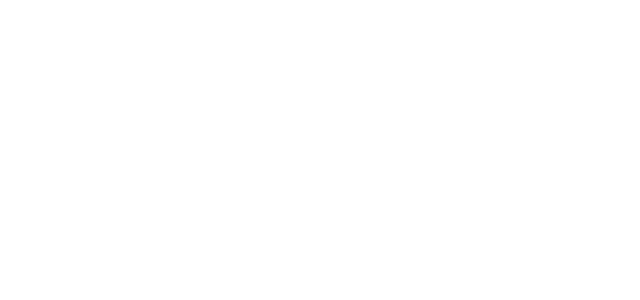
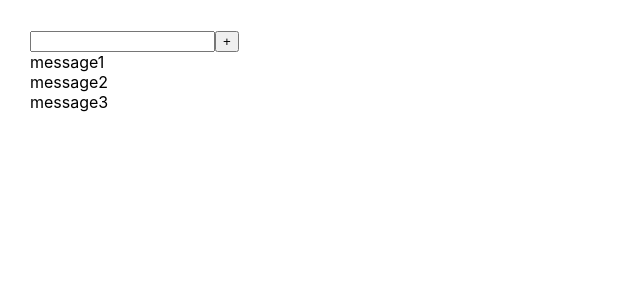
Before and after one commit to Nikolay-Gruzd/MicroTasks, a React (Vite) app: page / in a window 1280 px wide. Shown: the top 300 px of the page, without its empty margins (0-640 px from the left). Built offline with nearby package versions, Linux system fonts and the light colour scheme.

Commit message:
MicroTask_02_sprint-1_2
Input: types, props, functions

```diff
--- a/src/App.tsx
+++ b/src/App.tsx
@@ -1,9 +1,41 @@
 import './App.css';
+import {useState} from "react";
+import {Input} from "./components/Input.tsx";
+import {Button} from "./components/Button.tsx";
 
 export function App() {
+    // Data //
+    let [message, setMessage] = useState([
+        {message: 'message1'},
+        {message: 'message2'},
+        {message: 'message3'},
+    ]);
+
+    let [title, setTitle] = useState('');
+
+    // Functions //
+    const addMessage = (title: string) => {
+        setMessage([
+            {message: title},
+            ...message,
+        ])
+    }
+
+    // Handlers //
+    const callBackButtonHandler = () => {
+        addMessage(title)
+        setTitle('')
+    }
+
     return (
         <div className='App'>
-
+            <Input title={title} setTitle={setTitle}/>
+            <Button name={'+'} callBack={callBackButtonHandler}/>
+            {message.map((el, index) => {
+                return (
+                    <div key={index}>{el.message}</div>
+                )
+            } )}
         </div>
     );
 }
--- /dev/null
+++ b/src/components/Button.tsx
@@ -0,0 +1,16 @@
+
+type ButtonType = {
+    name: string,
+    callBack: () => void
+}
+
+export const Button = (props: ButtonType) => {
+
+    const onClickButtonHandler = () => {
+        props.callBack()
+    }
+
+    return (
+        <button onClick={onClickButtonHandler}>{props.name}</button>
+    )
+}
--- /dev/null
+++ b/src/components/Input.tsx
@@ -0,0 +1,16 @@
+import {ChangeEvent} from "react";
+
+type InputType = {
+    title: string
+    setTitle: (title: string) => void
+}
+export const Input = (props: InputType) => {
+
+    const onChangeInputHandler = (event: ChangeEvent<HTMLInputElement>) => {
+        props.setTitle(event.currentTarget.value)
+    }
+
+    return (
+        <input value={props.title} onChange={onChangeInputHandler}/>
+    )
+}
```
Also changed, not shown: 1 other file (tests, documents, lock files or other folders).
